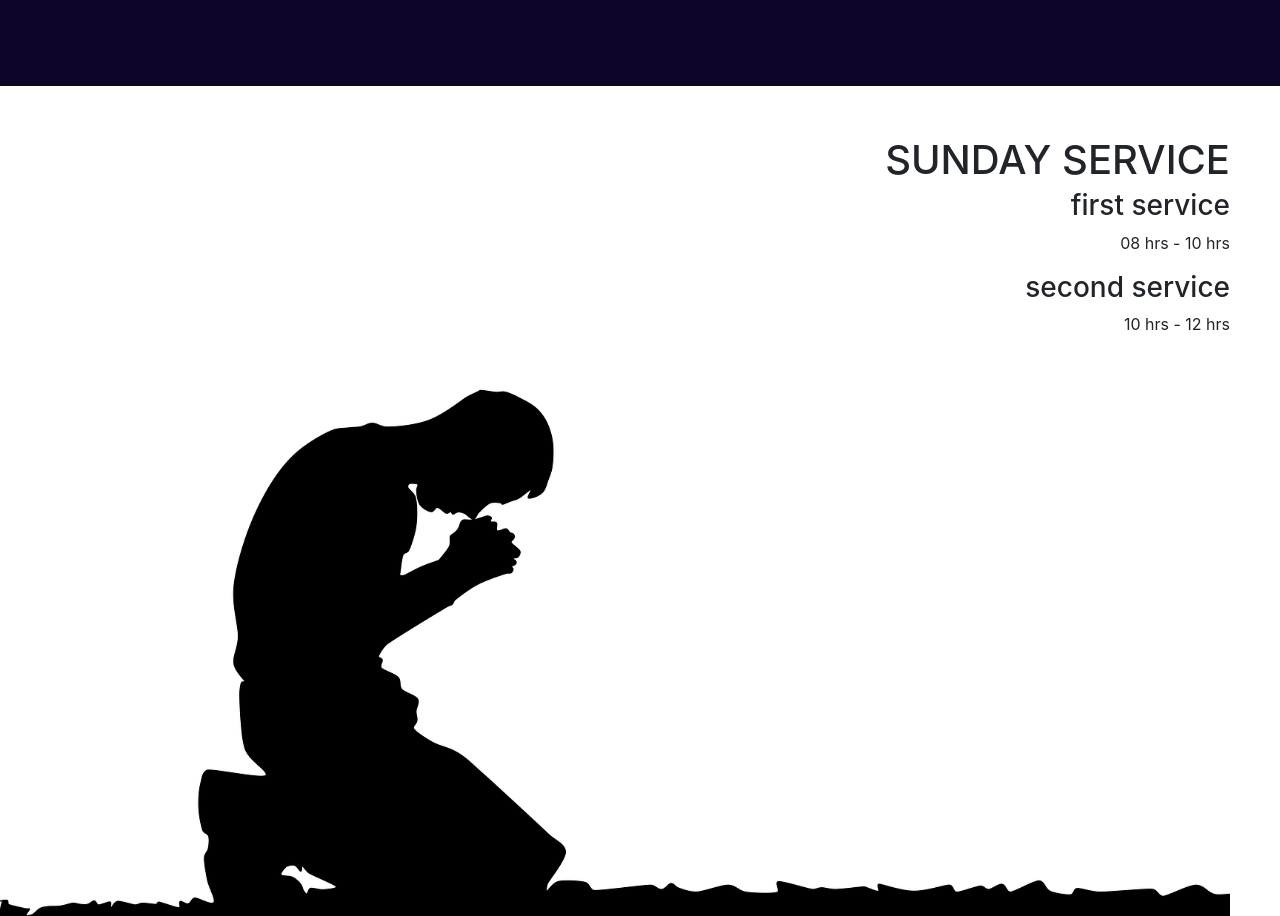
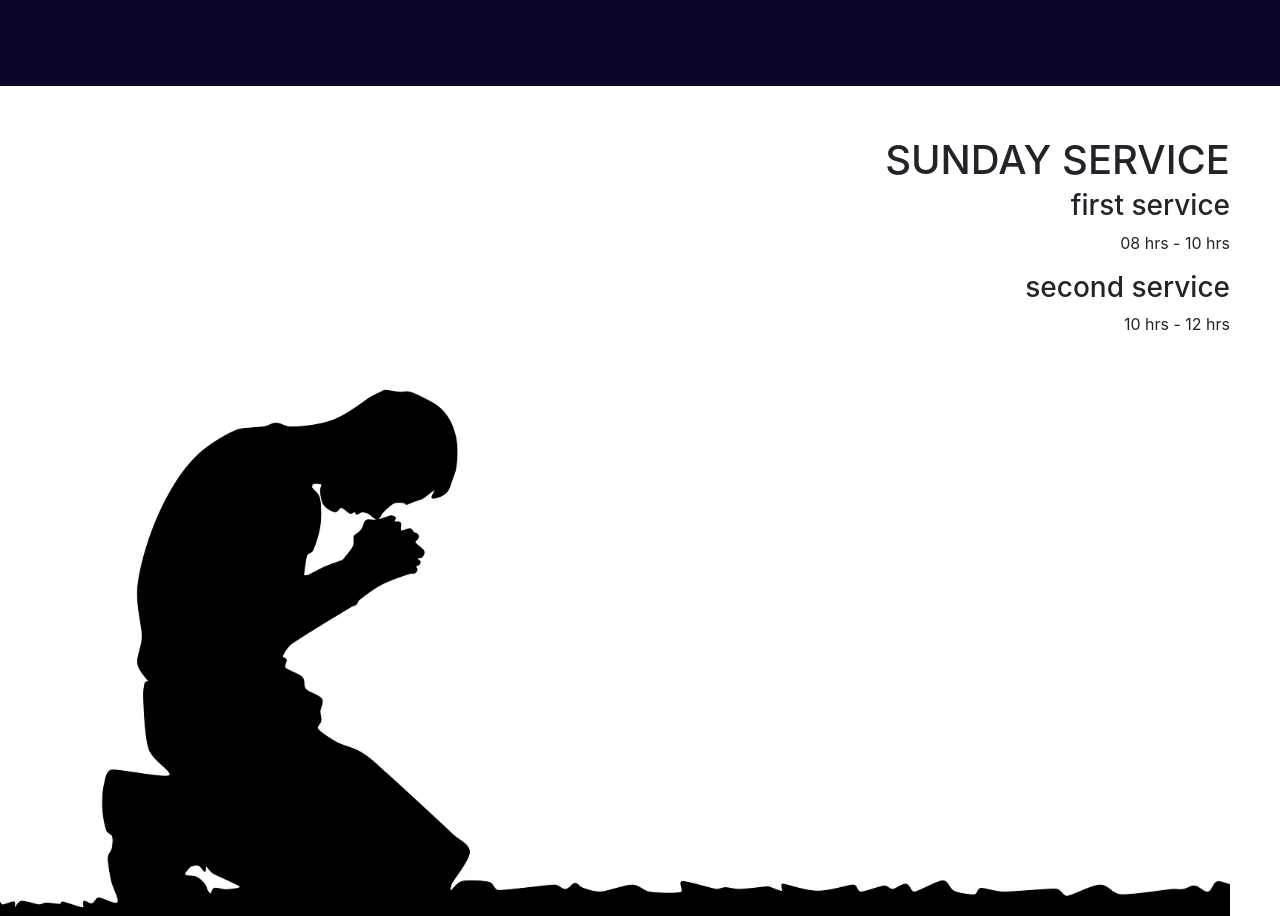
Before and after one commit to ronarmengol/mychurch, a plain HTML site: page index.html in a window 1280 px wide. Shown: the part 1500-2416 px from the top of the page. Drawn offline with nearby package versions, Linux system fonts and the light colour scheme.

Commit message:
bg image position center

```diff
--- a/styles.css
+++ b/styles.css
@@ -48,7 +48,7 @@ body, html {
     background-repeat: no-repeat;
     background-attachment: scroll;
     background-size: cover;
-    background-position: left;
+    background-position: center;
     height: 100vh;
     text-align: right;
     margin-right: 50px;
```
